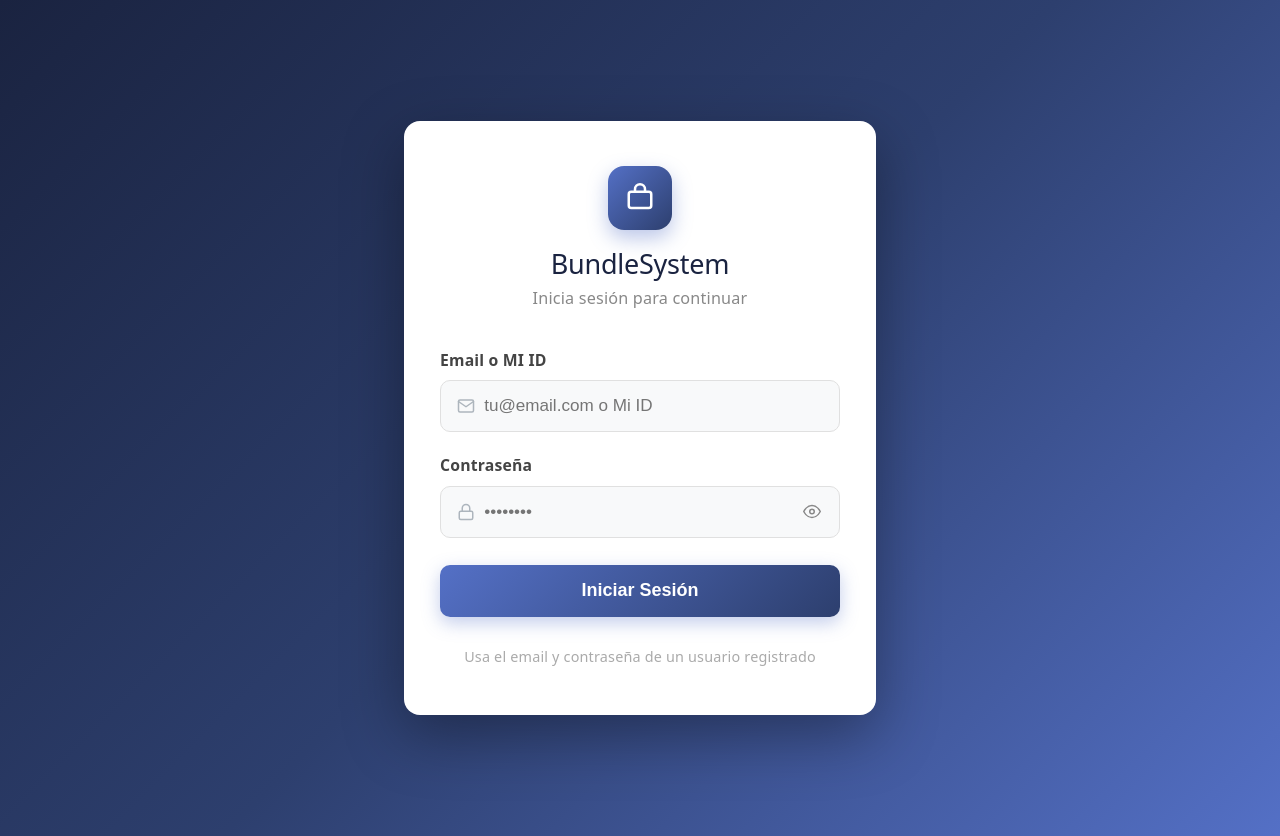
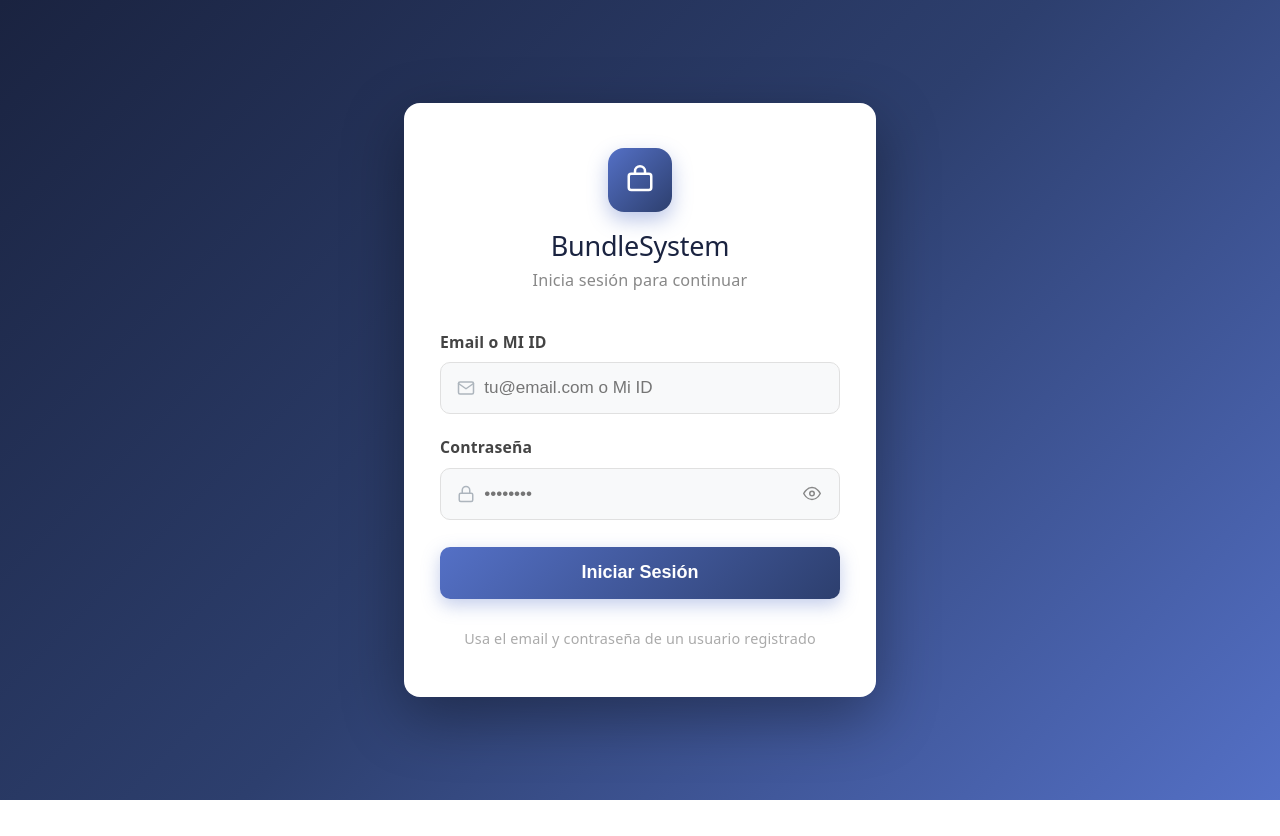
Before and after one commit to jeraldjvj/BundleSystem, a React (Vite) app in the folder frontend/: page / in a window 1280 px wide. After the commit the page ends 800 px from the top, so only its background shows below. Built offline with nearby package versions, Linux system fonts and the light colour scheme; no server answers.

Commit message:
vertical height in login

```diff
--- a/frontend/src/components/Login.jsx
+++ b/frontend/src/components/Login.jsx
@@ -46,7 +46,7 @@ function Login() {
       alignItems: 'center',
       justifyContent: 'center',
       background: 'linear-gradient(135deg, #1a2340 0%, #2d3f6e 50%, #5470c6 100%)',
-      padding: '1rem'
+      padding: '0rem 1rem'
     }}>
       <div style={{
         width: '100%',
```
